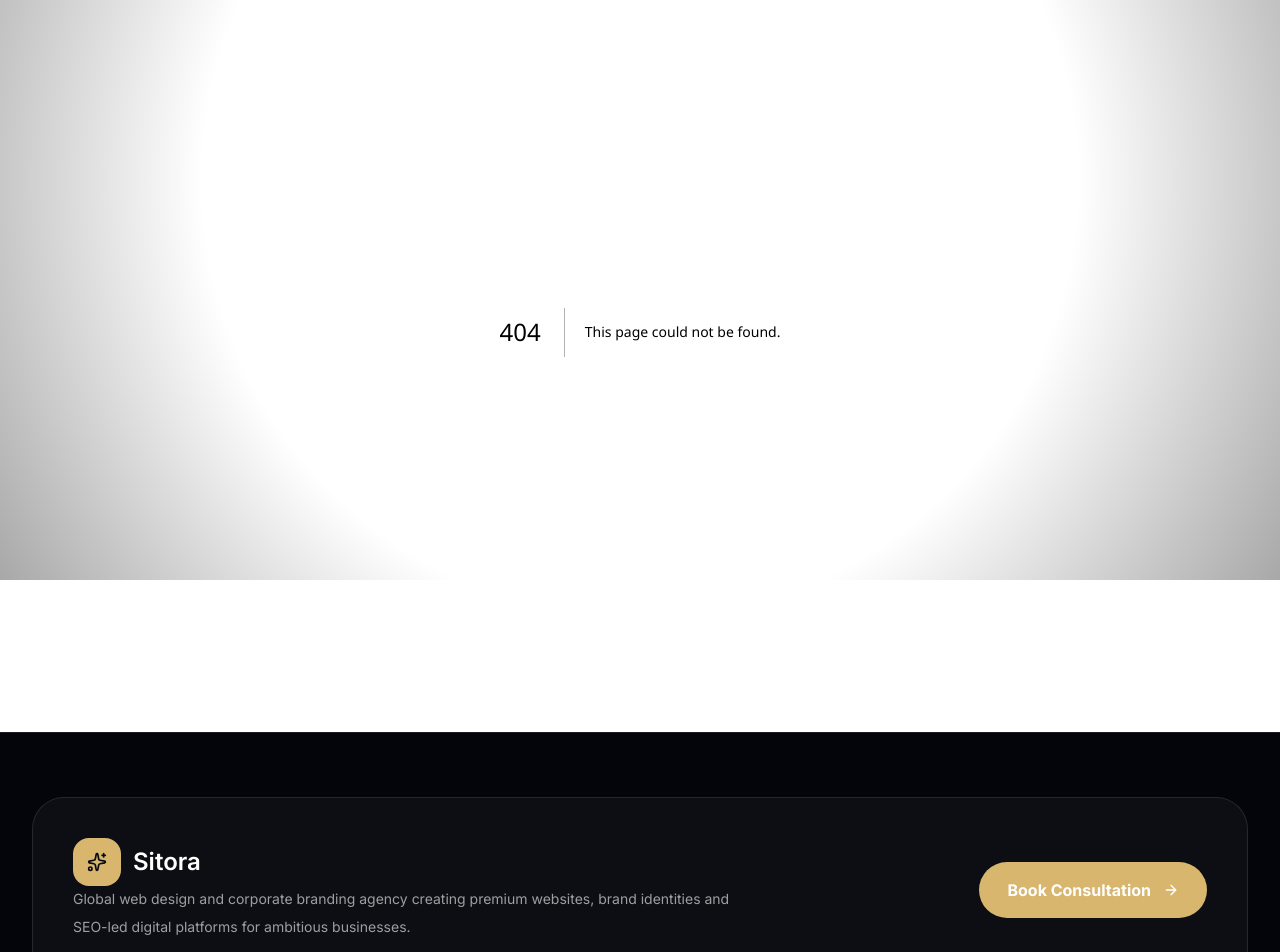
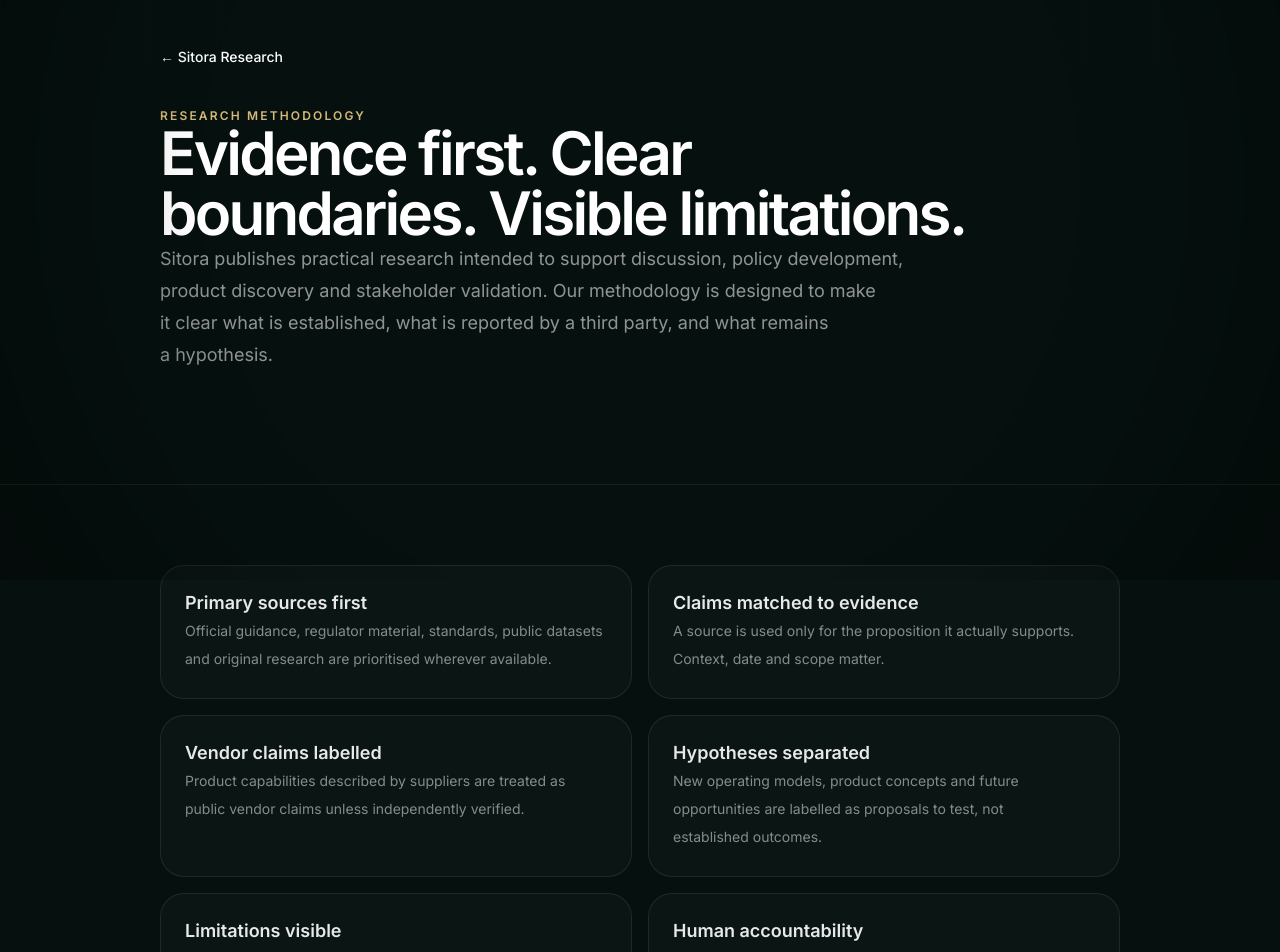
Before and after one commit to Nylon1/SitoraBrandingagency, a Next.js app: page /research/methodology in a window 1280 px wide. Before the commit this address had no page. Shown: the part 220-1172 px from the top of the page. Built offline with nearby package versions, Linux system fonts and the light colour scheme; a web font is replaced by a local one.

Commit message:
Add Sitora Research methodology page

```diff
--- /dev/null
+++ b/app/research/methodology/page.tsx
@@ -0,0 +1,64 @@
+import type { Metadata } from "next";
+import Link from "next/link";
+
+export const metadata: Metadata = {
+  title: "Sitora Research Methodology | Evidence, Sources & Limitations",
+  description:
+    "How Sitora approaches desk research, evidence grading, source selection, market analysis, limitations and publication transparency.",
+  alternates: { canonical: "/research/methodology" },
+  robots: { index: true, follow: true },
+};
+
+const principles = [
+  ["Primary sources first", "Official guidance, regulator material, standards, public datasets and original research are prioritised wherever available."],
+  ["Claims matched to evidence", "A source is used only for the proposition it actually supports. Context, date and scope matter."],
+  ["Vendor claims labelled", "Product capabilities described by suppliers are treated as public vendor claims unless independently verified."],
+  ["Hypotheses separated", "New operating models, product concepts and future opportunities are labelled as proposals to test, not established outcomes."],
+  ["Limitations visible", "Known gaps, uncertain figures, old benchmarks and areas requiring field validation are stated rather than hidden."],
+  ["Human accountability", "AI may support research synthesis, structure and analysis, but publication decisions and final claims remain subject to human review."],
+];
+
+export default function ResearchMethodologyPage() {
+  return (
+    <main className="min-h-screen bg-[#06110f] text-white">
+      <header className="border-b border-white/[0.07]">
+        <div className="mx-auto max-w-5xl px-5 py-20 md:px-8 md:py-28">
+          <Link href="/research" className="text-sm font-medium text-[#7acdc3]">← Sitora Research</Link>
+          <div className="mt-10 text-xs font-semibold uppercase tracking-[0.18em] text-[#d6b878]">Research methodology</div>
+          <h1 className="mt-4 max-w-4xl text-4xl font-semibold tracking-[-0.045em] md:text-6xl">
+            Evidence first. Clear boundaries. Visible limitations.
+          </h1>
+          <p className="mt-6 max-w-3xl text-base leading-8 text-white/55 md:text-lg">
+            Sitora publishes practical research intended to support discussion, policy development, product discovery and stakeholder validation. Our methodology is designed to make it clear what is established, what is reported by a third party, and what remains a hypothesis.
+          </p>
+        </div>
+      </header>
+
+      <section className="mx-auto max-w-5xl px-5 py-16 md:px-8 md:py-20">
+        <div className="grid gap-4 md:grid-cols-2">
+          {principles.map(([title, body]) => (
+            <article key={title} className="rounded-3xl border border-white/[0.08] bg-white/[0.025] p-6">
+              <h2 className="text-lg font-semibold text-white/90">{title}</h2>
+              <p className="mt-3 text-sm leading-7 text-white/50">{body}</p>
+            </article>
+          ))}
+        </div>
+
+        <section className="mt-14 border-t border-white/[0.07] pt-12">
+          <h2 className="text-2xl font-semibold tracking-[-0.03em]">Publication standard</h2>
+          <div className="mt-5 space-y-4 text-sm leading-7 text-white/52">
+            <p>Each public paper should identify its purpose, publication date, evidence basis and material limitations. Where figures are historic, estimated or drawn from a limited population, that context should travel with the figure.</p>
+            <p>Desk research cannot show how a workflow performs inside every organisation. Where the decisive evidence requires interviews, pilots, operational data or independent technical review, the paper should say so explicitly.</p>
+            <p>Research pages may be revised when stronger evidence becomes available. Significant updates should be reflected in the page date or version note.</p>
+          </div>
+        </section>
+
+        <section className="mt-14 rounded-3xl border border-[#2aa89a]/20 bg-[#2aa89a]/[0.055] p-6 md:p-8">
+          <h2 className="text-xl font-semibold">Read the research</h2>
+          <p className="mt-3 text-sm leading-7 text-white/50">Explore the current Sitora research collection across systems, policy, operations and Saudi/Gulf innovation.</p>
+          <Link href="/research" className="mt-5 inline-flex rounded-xl bg-[#2aa89a] px-4 py-2.5 text-sm font-semibold text-[#04110f]">Open Sitora Research</Link>
+        </section>
+      </section>
+    </main>
+  );
+}
```
